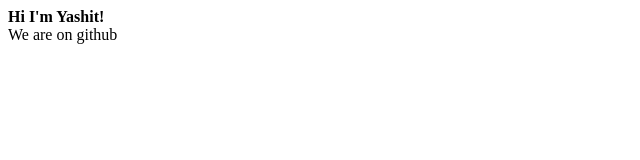
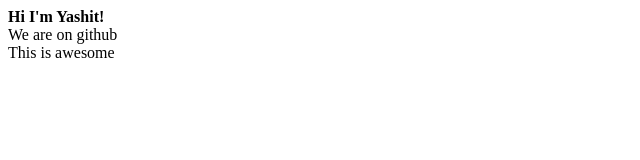
Before and after one commit to yashitgarg/website, a plain HTML site: page index.html in a window 1280 px wide. Shown: the whole page, without its empty margins (0-640 px from the left). Drawn offline with Linux system fonts and the light colour scheme.

Commit message:
Awesomeness

```diff
--- a/index.html
+++ b/index.html
@@ -2,5 +2,6 @@
 	<body>
 		<b>Hi I'm Yashit!</b>
 		<div>We are on github</div>
+		<div>This is awesome</div>
 	</body>
 </html>
```
